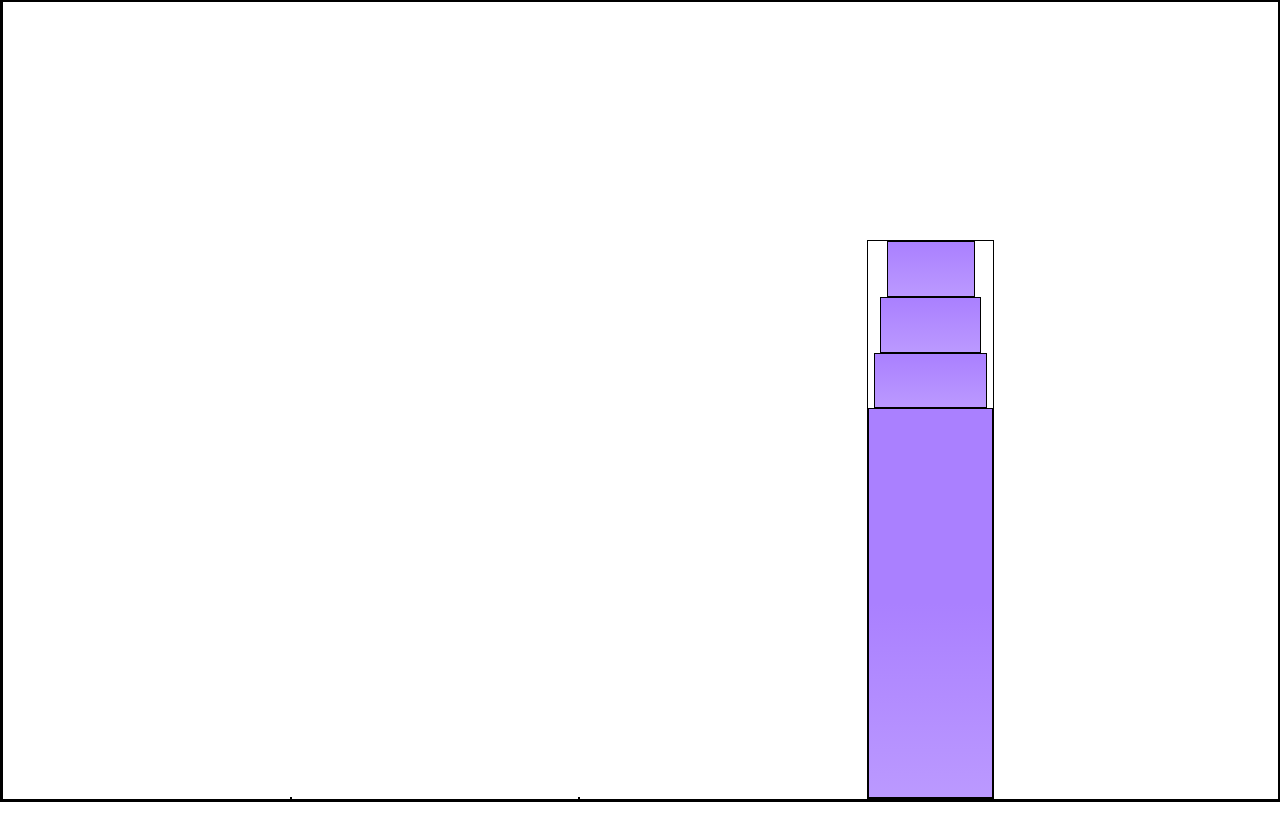
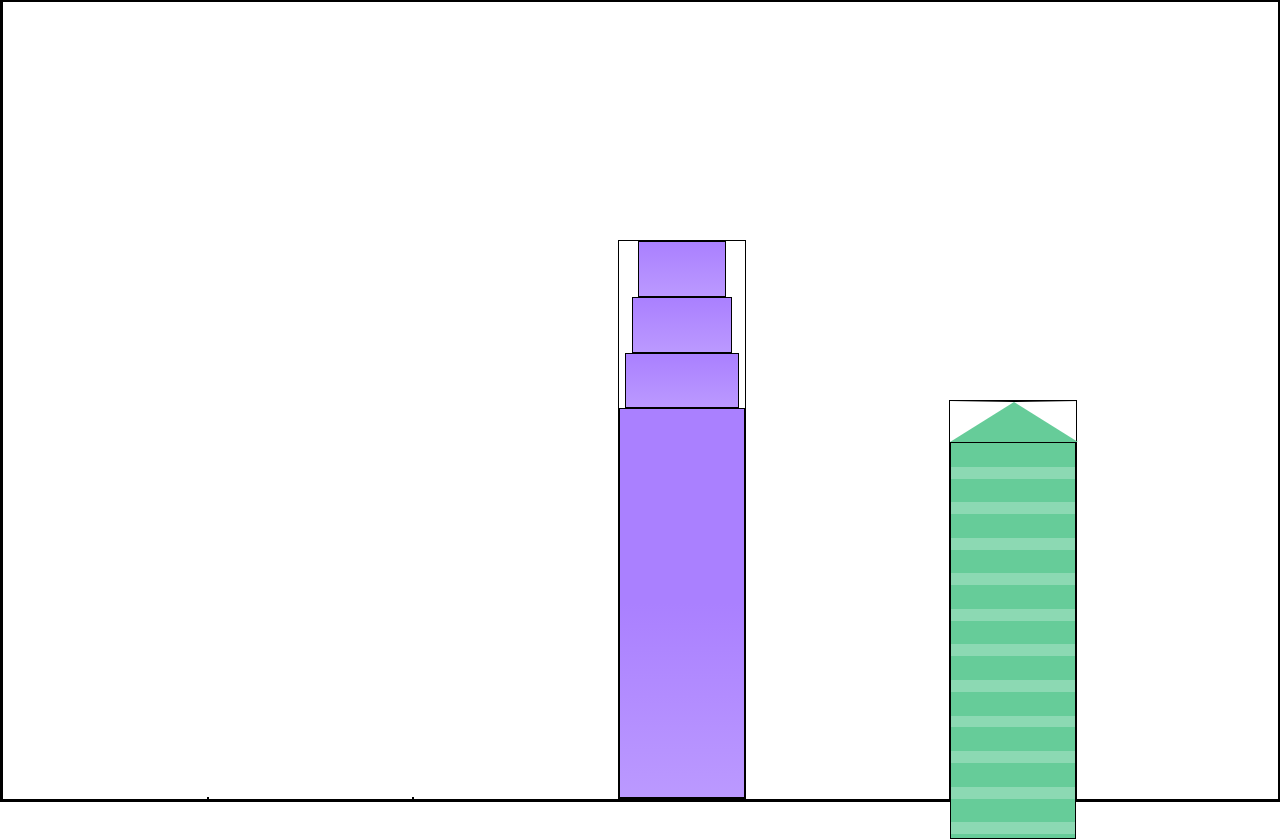
Before and after one commit to ConradPB/City-Skyline-Night-Blackout, a website: page index.html in a window 1280 px wide. Before the commit the page ends 802 px from the top, so only its background shows below. Drawn offline with Linux system fonts and the light colour scheme.

Commit message:
city skyline 2nd background building

```diff
--- a/CSS/styles.css
+++ b/CSS/styles.css
@@ -77,3 +77,25 @@
         var(--window-color1)
       );
   }
+
+  .bb2 {
+    width: 10%;
+    height: 50%;
+  }
+
+  .bb2a {
+    border-bottom: 5vh solid var(--building-color2);
+    border-left: 5vw solid transparent;
+    border-right: 5vw solid transparent;
+  }
+
+  .bb2b {
+    width: 100%;
+    height: 100%;
+    background: repeating-linear-gradient(
+        var(--building-color2),
+        var(--building-color2) 6%,
+        var(--window-color2) 6%,
+        var(--window-color2) 9%
+      );
+  }
--- a/index.html
+++ b/index.html
@@ -16,6 +16,10 @@
         <div class="bb1c bb1-window"></div>
         <div class="bb1d"></div>
       </div>
+      <div class="bb2">
+        <div class="bb2a"></div>
+        <div class="bb2b"></div>
+      </div>
 
   </body>
 </html>
```
